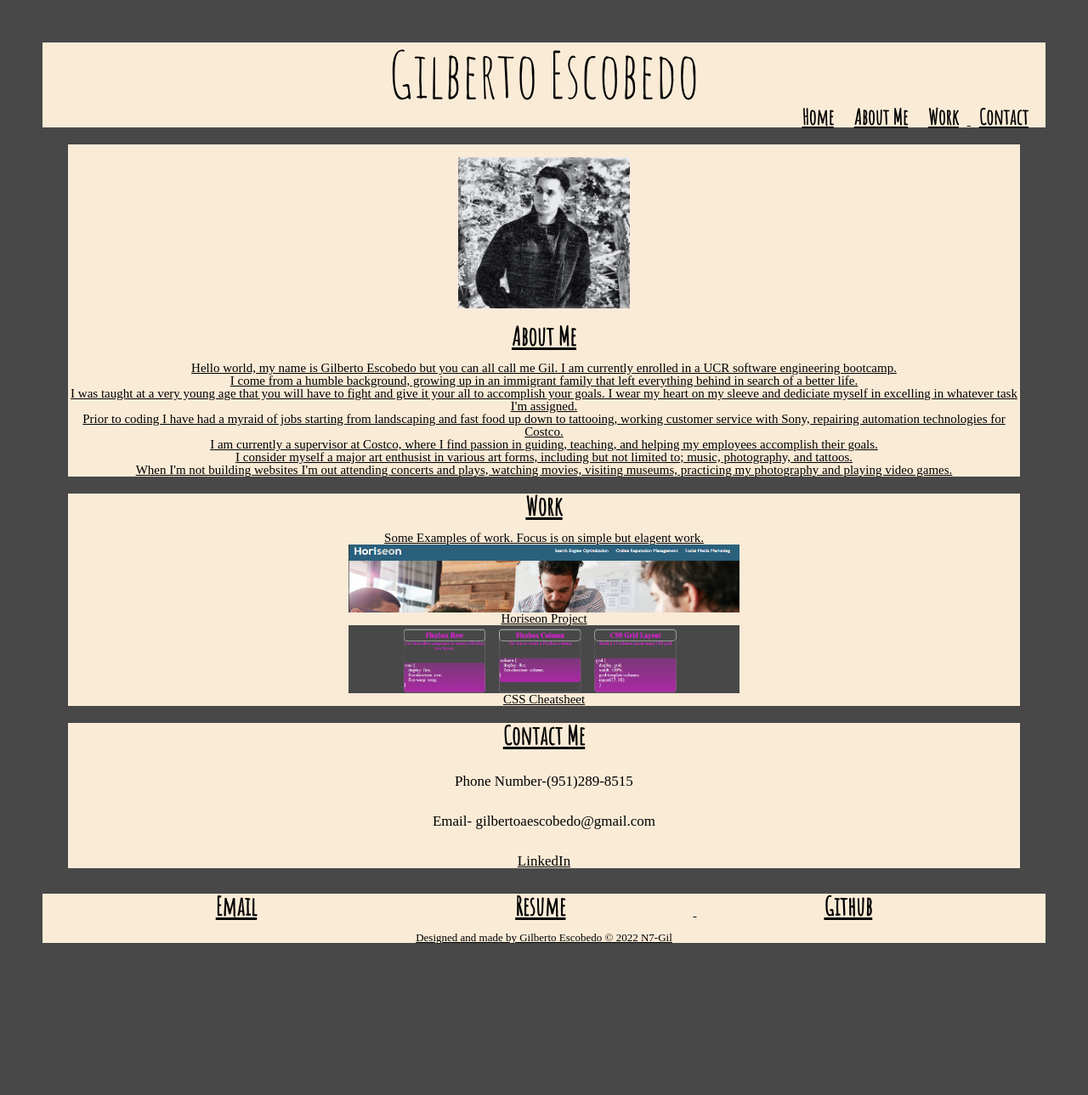
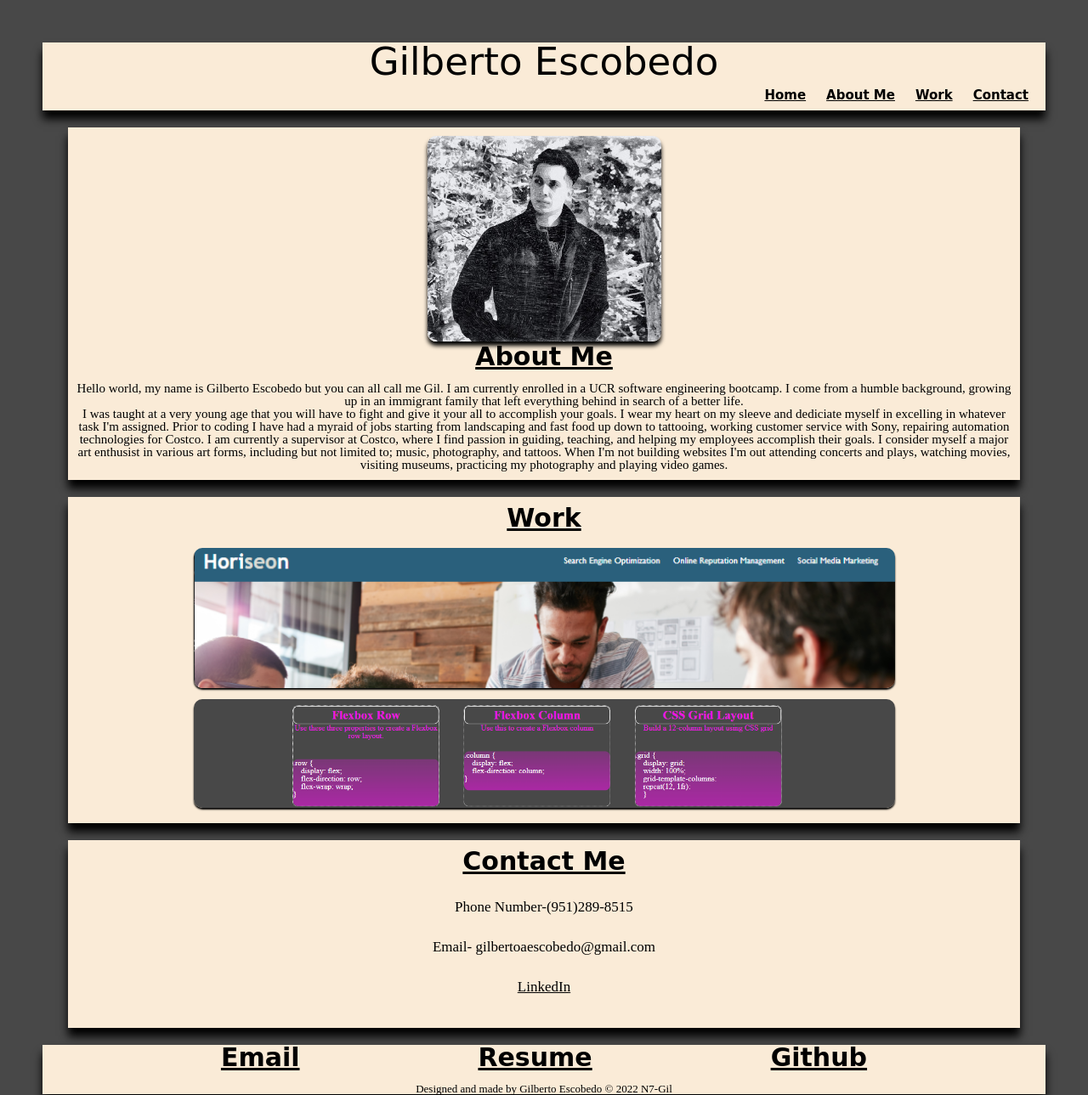
Before and after one commit to n7-gil/Gilberto-Escobedo-Portfolio, a plain HTML site: page index.html in a window 1280 px wide. Shown: the whole page at 85% size. Before the commit the page ends 1111 px from the top, so only its background shows below. Drawn offline with Linux system fonts and the light colour scheme; a web font is replaced by a local one.

Commit message:
fixed several issues within css and html, fixed footer/contact

```diff
--- a/assets/css/style.css
+++ b/assets/css/style.css
@@ -1,4 +1,4 @@
-@import url('https://fonts.googleapis.com/css2?family=Amatic+SC&display=swap');
+@import url('https:blo//fonts.googleapis.com/css2?family=Amatic+SC&display=swap');
 
 
 :root {
@@ -15,11 +15,14 @@ color: black;
 flex-wrap: wrap;
 scroll-behavior: smooth;
 box-sizing: border-box;
+
 }
 
 header {
     background-color: var(--foreground-color);
     margin-bottom: 10px;
+    box-shadow: black 0 10px 10px;
+
 }
 
 header ul {
@@ -27,12 +30,12 @@ header ul {
     margin-right: 10px;
 }
 
-header ul li {
-    display: inline;
+nav ul li {
+    display: inline-flex;
     font-weight: bolder;
     margin: 10px;
     font-family: 'Amatic SC', cursive;
-    font-size: 25px;
+    font-size: 15px;
 }
 
 main {
@@ -52,16 +55,19 @@ content {
     flex-wrap: wrap;
     justify-content: space-evenly;
     background-color: var(--foreground-color);
+
 }
 
 .subject {
     margin: 20px;
     background-color: var(--foreground-color);
+    padding: 10px;
+    box-shadow: black 0 10px 10px;
 }
 
 h1 {
     font-family: 'Amatic SC', cursive;
-    font-size: 75px;
+    font-size: 45px;
     text-align: center;
     flex-wrap: wrap;
     }
@@ -79,21 +85,41 @@ h3 {
     font-size: 13px;
     }
 
-p {
+#about-me p {
 font-size: 15px;
+border-radius: 10px;
+
 }
 
 #work img {
-display: block;
-width: 460px;
-height:80px;
+width: 75%;
 margin-left: auto;
 margin-right: auto;
+box-shadow: black 0 2px 2px;
+border-radius: 10px;
+margin: 5px;
+
+}
+
+#work {
+    display: flex;
+    justify-content: center;
 }
 
 #aboutme-potrait {
-    width: 232px;
-    padding: 15px;
+    width: 25%;
+    box-shadow: black 0 5px 5px;
+    border-radius: 10px;
+
+}
+
+#contact{
+    margin: 20px;
+    background-color: var(--foreground-color);
+    padding: 10px;
+    box-shadow: black 0 10px 10px;
+    justify-content: center;
+    overflow-wrap: break-word;
 }
 
 #contact p {
@@ -104,21 +130,44 @@ margin-right: auto;
 footer {
     background-color: var(--foreground-color);
     bottom: 0px;
+    box-shadow: black 0 10px 10px;
 }
 
 footer ul {
     text-align: center;
     bottom: 0px;
+    display: flex;
+    flex-direction: row;
+    justify-content: space-evenly;
 }
 
 footer ul li {
     display: inline;
     font-weight: bolder;
-    margin: 150px;
     font-family: 'Amatic SC', cursive;
     font-size: 30px;
 }
 
 @media screen and (max-width: 768px) {
-   flex-direction: column;
+    header, footer {
+        flex-direction: column;
+        text-align: center;
+        justify-content: center;
+    }
+
+    footer li {
+        margin:20px;
+        text-align: center;
+        justify-content: center;
+
+    }
+
+    img {
+        display: block;
+        margin-left: auto;
+        margin-right: auto;
+        width: 100%;
+    }
+
+
 }
--- a/index.html
+++ b/index.html
@@ -15,9 +15,9 @@
         <nav>
             <ul>
                 <li class="nav-item"><a href="#home-container">Home</a></li>
-                <li class="nav-item"><a href="#about-me-container">About Me</a></li>
-                <li class="nav-item"><a href="#work-containter">Work</index></li>
-                <li class="nav-item"><a href="#contact-containter">Contact</index></li>
+                <li class="nav-item"><a href="#about-me">About Me</a></li>
+                <li class="nav-item"><a href="#work">Work</a></li>
+                <li class="nav-item"><a href="#contact">Contact</a></li>
             </ul>
         </nav>
     </header>
@@ -30,33 +30,44 @@
                 <h2>About Me</h2>
                 <p>
                     Hello world, my name is Gilberto Escobedo but you can all call me Gil. I am currently enrolled in a
-                    UCR software engineering bootcamp.<br>
-                    I come from a humble background, growing up in an immigrant family that left everything behind in search of a better life. <br>
+                    UCR software engineering bootcamp.
+                    I come from a humble background, growing up in an immigrant family that left everything behind in
+                    search of a better life. <br>
                     I was taught at a very young age that you will have to fight and give it your all to accomplish your
-                    goals. I wear my heart on my sleeve and dediciate myself in excelling in whatever task I'm assigned.<br>
-                    Prior to coding I have had a myraid of jobs starting from landscaping and fast food up down to tattooing, working customer service with Sony,
-                     repairing automation technologies for Costco.<br>
-                    I am currently a supervisor at Costco, where I find passion in guiding, teaching, and helping my employees accomplish their goals.<br>
-                    I consider myself a major art enthusist in various art forms, including but not limited to; music, photography, and tattoos. <br>
-                  When I'm not building websites I'm out attending concerts and plays, watching movies, visiting museums, practicing my photography and playing video games.
+                    goals. I wear my heart on my sleeve and dediciate myself in excelling in whatever task I'm assigned.
+                    Prior to coding I have had a myraid of jobs starting from landscaping and fast food up down to
+                    tattooing, working customer service with Sony,
+                    repairing automation technologies for Costco.
+                    I am currently a supervisor at Costco, where I find passion in guiding, teaching, and helping my
+                    employees accomplish their goals.
+                    I consider myself a major art enthusist in various art forms, including but not limited to; music,
+                    photography, and tattoos.
+                    When I'm not building websites I'm out attending concerts and plays, watching movies, visiting
+                    museums, practicing my photography and playing video games.
                 </p>
             </article>
 
             <article id="work" class="subject">
                 <h2>Work</h2>
-                <p>Some Examples of work. Focus is on simple but elagent work.</p>
+                <div>
+                    <a href="https://n7-gil.github.io/Horiseon-Challenge/" target="_blank">
                         <img src="assets/images/horiseon.PNG" img id="horiseon-snippet">
-                <p><a href="https://n7-gil.github.io/Horiseon-Challenge/">Horiseon Project</a> </p>
+                    </a>
+
+                    <a href="https://n7-gil.github.io/CSS-Style_Cheatsheet/" target="_blank">
                         <img src="assets/images/cheatsheet.PNG" img id="cheatsheet-snippet">
-                <p><a href="https://n7-gil.github.io/CSS-Style_Cheatsheet/">CSS Cheatsheet</a> </p>
+                    </a>
+                </div>
+
             </article>
 
             <article id="contact" class="subject">
                 <h2>Contact Me</h2>
+                <div>
                     <p>Phone Number-(951)289-8515</p2>
                     <p>Email- gilbertoaescobedo@gmail.com</p2>
-                <p><a href="https://www.linkedin.com/in/gilberto-escobedo-6ba53a239/">LinkedIn</a>
-                </p>
+                    <p><a href="https://www.linkedin.com/in/gilberto-escobedo-6ba53a239/">LinkedIn</a></p>
+                </div>
 
             </article>
         </section>
@@ -64,14 +75,12 @@
 
     <footer>
         <ul>
-            <li class="footer-item"><a href="#email-container">Email</a></li>
-            <li class="footer-item"><a href="#resume-containter">Resume</li>
-            </li>
-            <li class="footer-item"><a href="https://github.com/n7-gil">Github</li>
-            </li>
+            <li class="footer-item"><a href="mailto:gilbertoaescobedo@gmail.com">Email</a></li>
+            <li class="footer-item"><a href="#resume-containter">Resume</a></li>
+            <li class="footer-item"><a href="https://github.com/n7-gil" target="_blank">Github</a></li>
         </ul>
         <h3>
-                    Designed and made by Gilberto Escobedo   &copy; 2022 N7-Gil
+            Designed and made by Gilberto Escobedo &copy; 2022 N7-Gil
         </h3>
     </footer>
 
```
Lines whose indentation alone changed are shown as unchanged.
